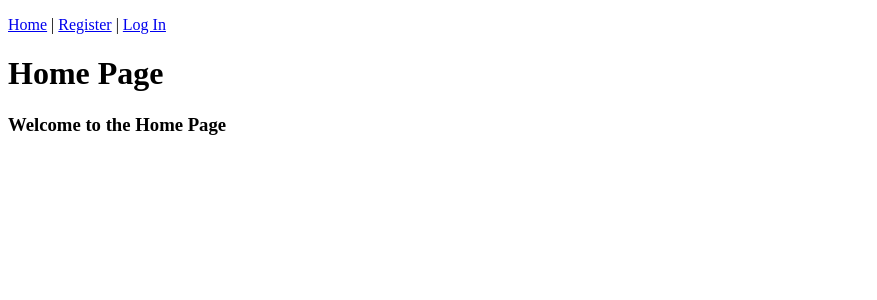
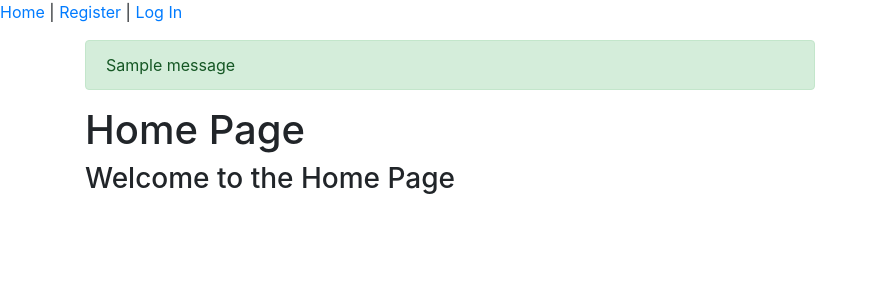
Before and after one commit to AAM77/user_and_admin_django_app, a Django app: page / in a window 1280 px wide. Shown: the top 300 px of the page, without its empty margins (0-877 px from the left). Run offline with Django 3.2, Linux system fonts and the light colour scheme; tables that the repository leaves empty hold one stand-in row (values such as "Sample post"); one stand-in notice (Sample message) is shown; some libraries are stand-ins or nearby versions.

Commit message:
include bootstrap & wrap block content in divs with bootstrap classes for styling

```diff
--- a/users/templates/users/base.html
+++ b/users/templates/users/base.html
@@ -6,6 +6,15 @@
         <meta charset="UTF-8">
         <meta name="viewport" content="width=device-width, initial-scale=1.0">
         <meta http-equiv="X-UA-Compatible" content="ie=edge">
+
+        <!-- Required meta tags -->
+        <meta charset="utf-8">
+        <meta name="viewport" content="width=device-width, initial-scale=1, shrink-to-fit=no">
+
+        <!-- Bootstrap CSS -->
+        <link rel="stylesheet" href="https://maxcdn.bootstrapcdn.com/bootstrap/4.0.0/css/bootstrap.min.css" integrity="sha384-Gn5384xqQ1aoWXA+058RXPxPg6fy4IWvTNh0E263XmFcJlSAwiGgFAW/dAiS6JXm" crossorigin="anonymous">
+
+
         <title>Wick Challenge</title>
 
         {% if request.user.is_authenticated %}
@@ -23,12 +32,27 @@
         {% endif %}
     </head>
     <body>
+        <!-- START MAIN CONTENT -->
+        <main role="main" class="container">
+            <div class="row">
+                <div class="col-md-8">
+                    {% if messages %}
+                        {% for message in messages %}
+                            <div class="alert alert-{{ message.tags }}">
+                                {{ message }}
+                            </div>
+                        {% endfor %}
+                    {% endif %}
+                    {% block content %}{% endblock %}
+                </div>
+            </div>
+        </main>
+        <!-- END MAIN CONTENT-->
 
-
-    <!-- START MAIN CONTENT -->
-    <div>
-        {% block content %}{% endblock content %}
-    </div>
-    <!-- END MAIN CONTENT-->
+        <!-- Optional JavaScript -->
+        <!-- jQuery first, then Popper.js, then Bootstrap JS -->
+        <script src="https://code.jquery.com/jquery-3.2.1.slim.min.js" integrity="sha384-KJ3o2DKtIkvYIK3UENzmM7KCkRr/rE9/Qpg6aAZGJwFDMVNA/GpGFF93hXpG5KkN" crossorigin="anonymous"></script>
+        <script src="https://cdnjs.cloudflare.com/ajax/libs/popper.js/1.12.9/umd/popper.min.js" integrity="sha384-ApNbgh9B+Y1QKtv3Rn7W3mgPxhU9K/ScQsAP7hUibX39j7fakFPskvXusvfa0b4Q" crossorigin="anonymous"></script>
+        <script src="https://maxcdn.bootstrapcdn.com/bootstrap/4.0.0/js/bootstrap.min.js" integrity="sha384-JZR6Spejh4U02d8jOt6vLEHfe/JQGiRRSQQxSfFWpi1MquVdAyjUar5+76PVCmYl" crossorigin="anonymous"></script>
     </body>
 </html>
```
Lines whose indentation alone changed are shown as unchanged.
